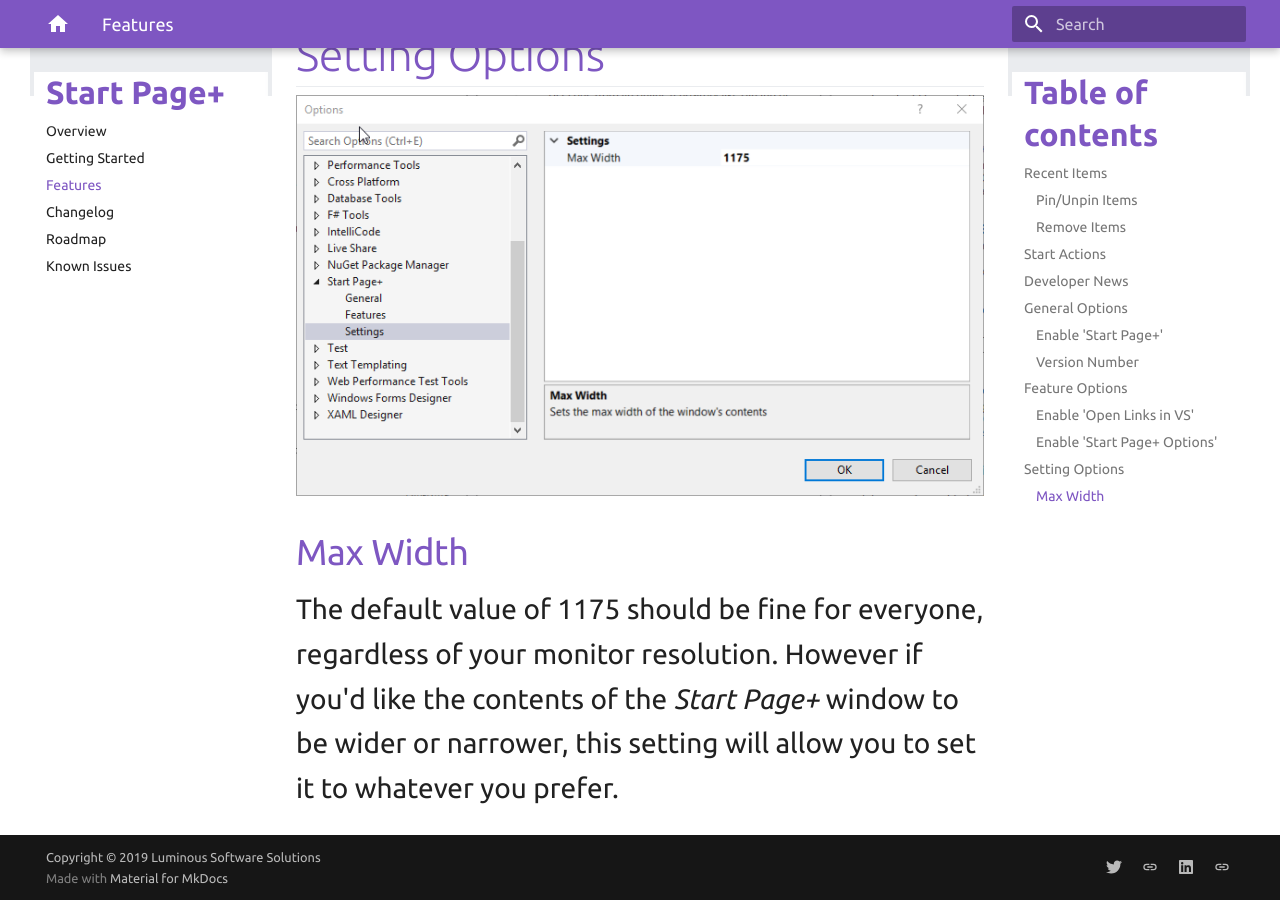
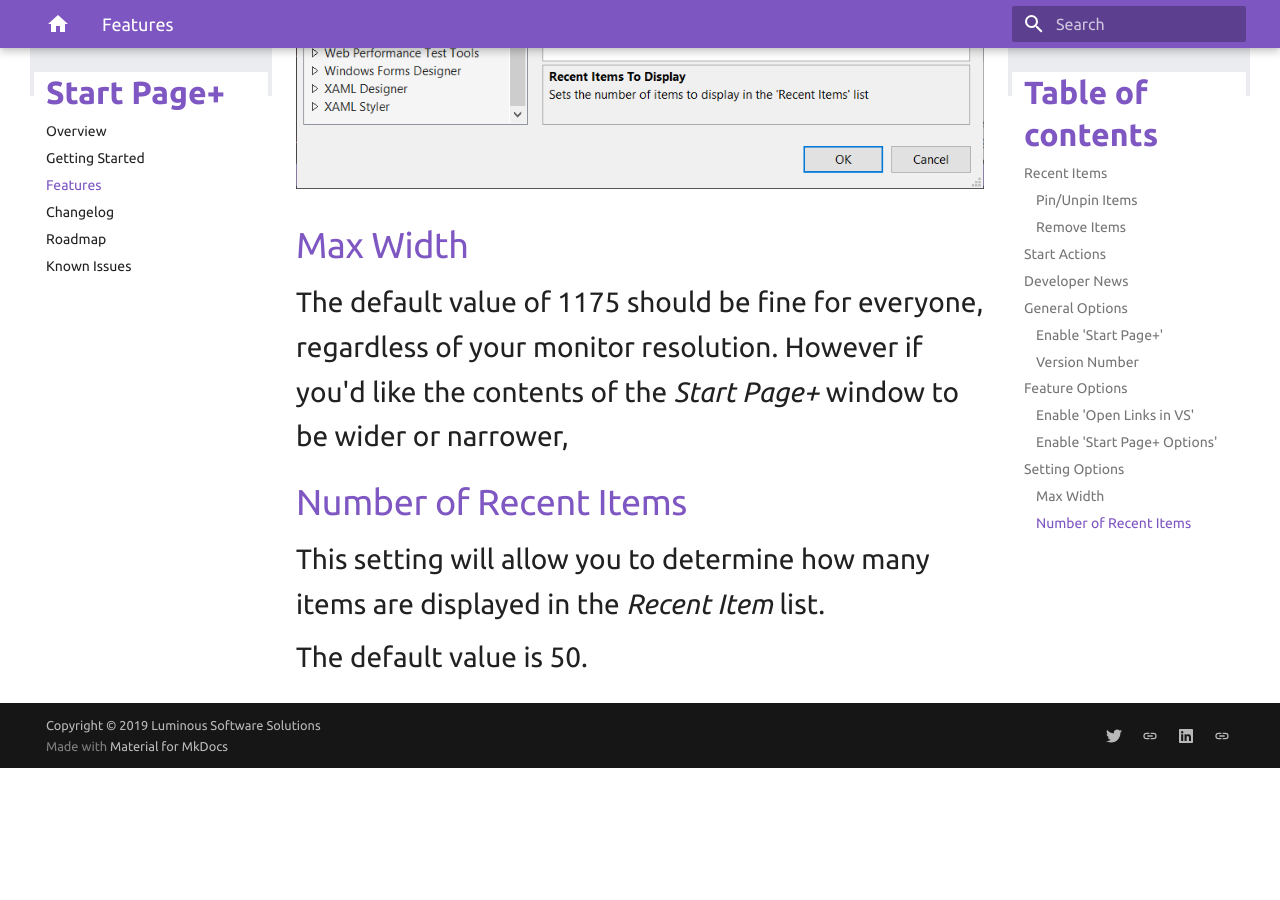
Before and after one commit to luminous-software/start-page-plus, an MkDocs documentation site: the page built from docs-source/features.md, in a window 1280 px wide and 900 px high, scrolled down 7168 px. Built offline with MkDocs 1.6.1 and Material for MkDocs 9.7.7, drawn with Linux system fonts in a browser that asks for light colours; old or Windows-style settings are respelled for this version of MkDocs; after the commit the page ends 7936 px from its top, so only the background shows below that.

Commit message:
Update documentation source files

```diff
--- a/docs-source/features.md
+++ b/docs-source/features.md
@@ -98,4 +98,9 @@
 
 The default value of 1175 should be fine for everyone, regardless of your monitor resolution.
 However if you'd like the contents of the _Start Page+_ window to be wider or narrower,
-this setting will allow you to set it to whatever you prefer.
+
+### Number of Recent Items
+
+This setting will allow you to determine how many items are displayed in the *Recent Item* list.
+
+The default value is 50.
```
Also changed, not shown: docs-source/assets/images/options-settings.png, docs-source/assets/images/start-actions.png.
